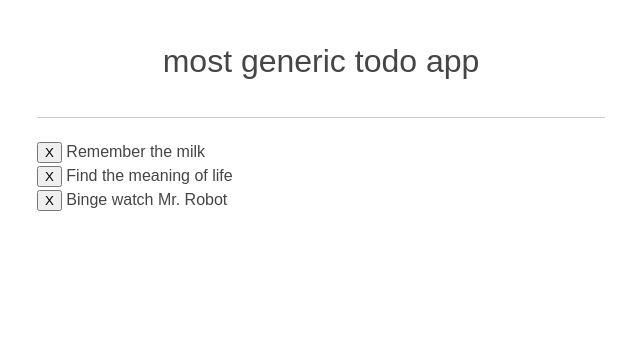
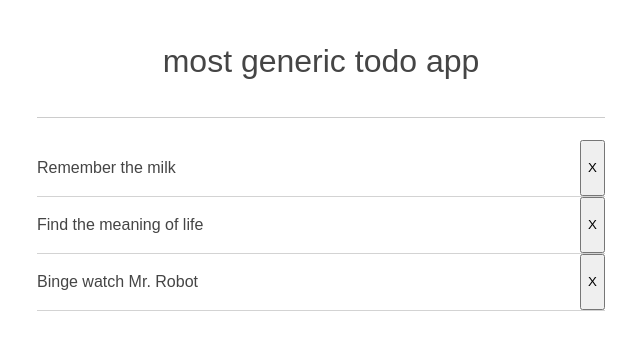
Before and after one commit to hkoskinen/mandatory-todo-app, a React (Create React App) app: page / in a window 1280 px wide. Shown: the top 350 px of the page, without its empty margins (319-959 px from the left). Built offline with nearby package versions, Linux system fonts and the light colour scheme.

Commit message:
Add item styles

```diff
--- /dev/null
+++ b/src/components/TodoItem.css
@@ -0,0 +1,5 @@
+.todo-item {
+  display: flex;
+  border-bottom: 1px solid lightgrey;
+  justify-content: space-between;
+}
--- a/src/components/TodoItem.js
+++ b/src/components/TodoItem.js
@@ -1,9 +1,11 @@
 import React from 'react';
+import './TodoItem.css';
 
 const TodoItem = ({id, text, handleRemoveItem}) => {
   return (
     <div className="todo-item">
-      <button onClick={()=>handleRemoveItem(id)}>X</button> {text}
+      <p>{text}</p>
+      <button onClick={()=>handleRemoveItem(id)}>X</button>
     </div>
   );
 };
```
